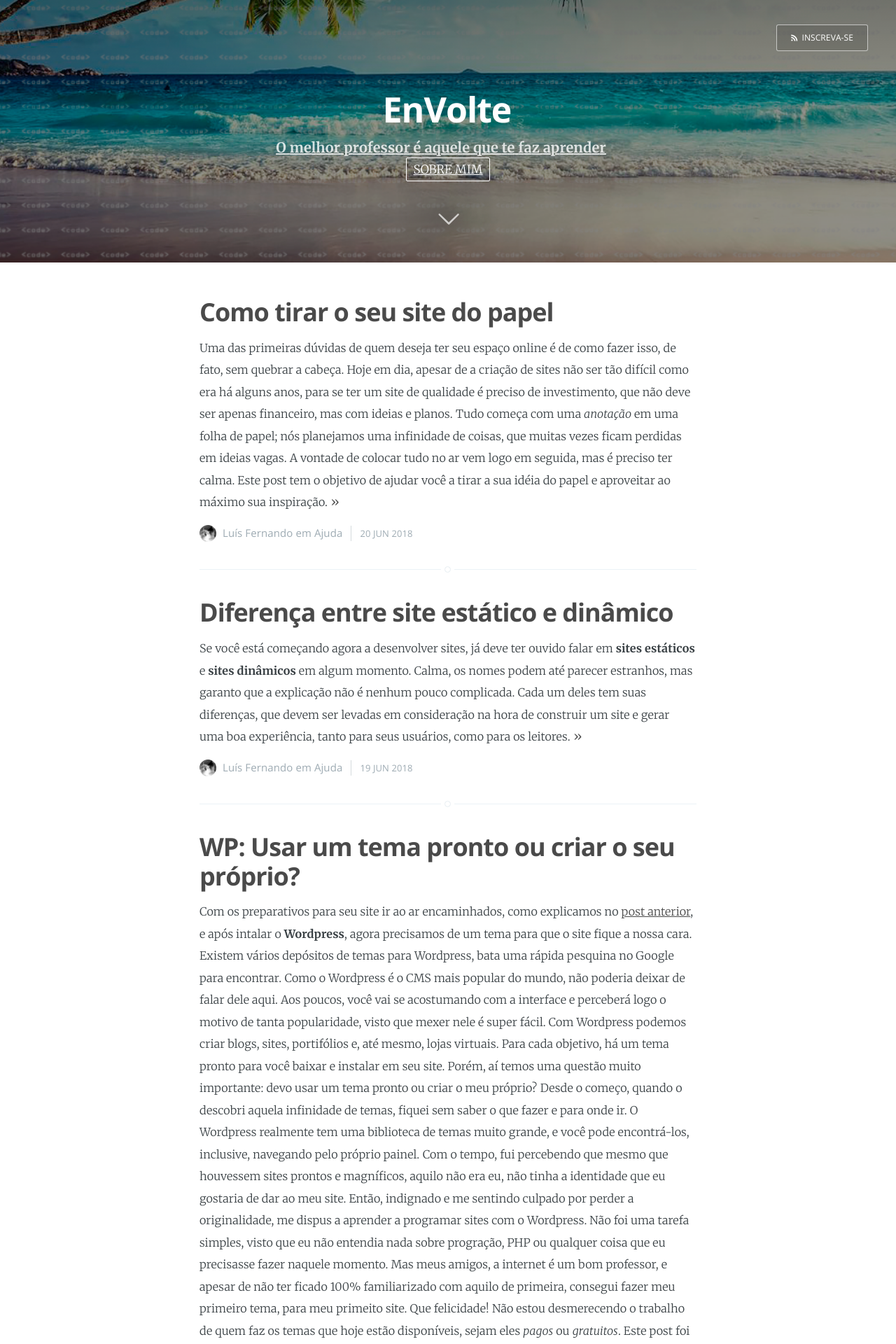
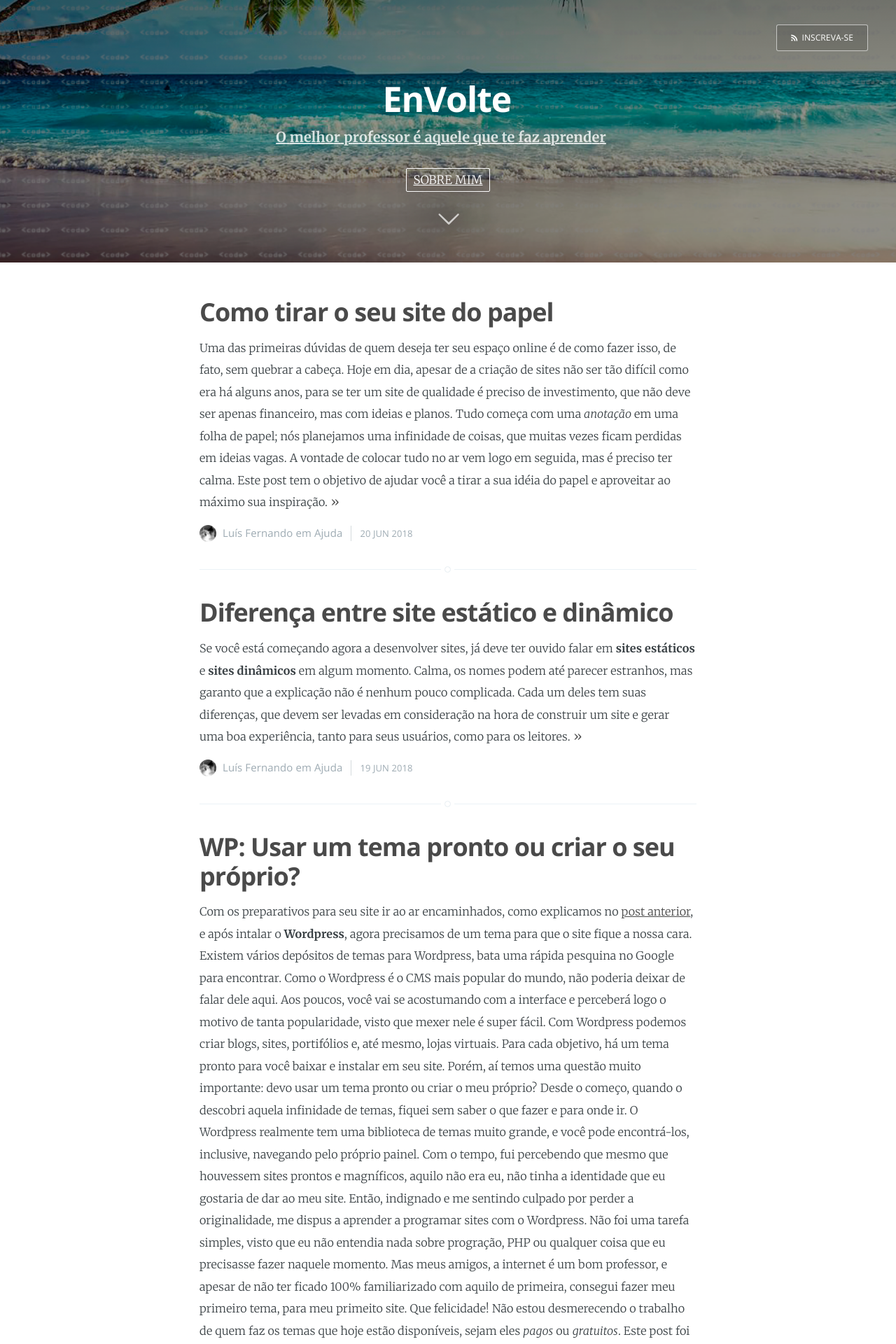
Before and after one commit to EnVolte/envolte.github.io, a Jekyll site: the page built from index.html, in a window 1280 px wide. Shown: the top 1920 px of the page at 70% size. Built offline with Jekyll 4.4.1, drawn with Linux system fonts in a browser that asks for light colours; the list of posts is cut into pages by our own code.

Commit message:
Update index.html

```diff
--- a/index.html
+++ b/index.html
@@ -18,7 +18,7 @@
         <div class="main-header-content inner">
             <h1 class="page-title">{{ site.name }}</h1>
             <h2 class="page-description">
-                <span style="text-decoration: normal; font-weight: bold; border: none; overflow: hidden; margin-right: 20px;" id="titulo"></span><br>
+                <span style="text-decoration: normal; font-weight: bold; border: none; overflow: hidden; margin-right: 20px;" id="titulo"></span><br><br>
                 {% if page.about %} <a href='{{ site.baseurl }}{{ page.about }}'> Sobre mim </a> {% endif %}
             </h2>
         </div>
```
